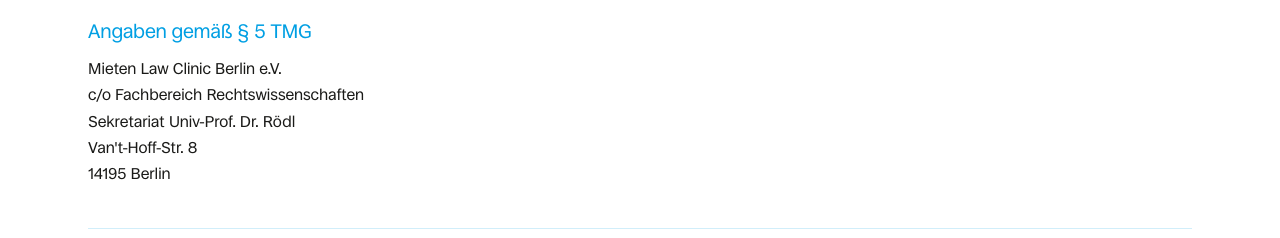
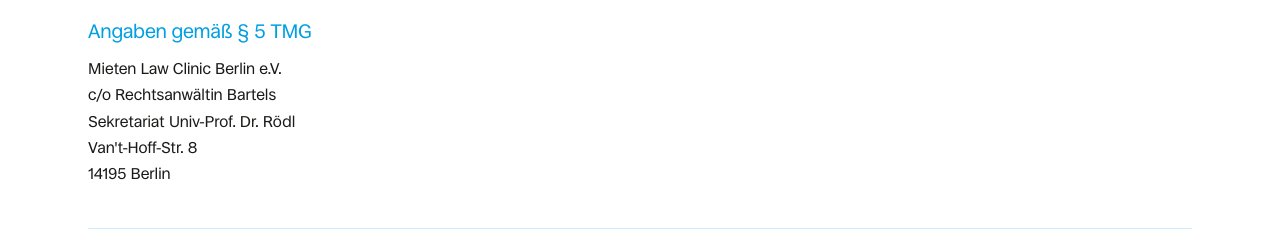
Before and after one commit to mietencheck/mietenlawclinic.de, a plain HTML site: page pages/footer/impressum.html in a window 1280 px wide. Shown: the part 201-439 px from the top of the page. Drawn offline with Linux system fonts and the light colour scheme.

Commit message:
Update impressum.html

```diff
--- a/pages/footer/impressum.html
+++ b/pages/footer/impressum.html
@@ -20,7 +20,7 @@
       <h2>Angaben gemäß § 5 TMG</h2>
       <p>
         Mieten Law Clinic Berlin e.V.<br>
-        c/o Fachbereich Rechtswissenschaften<br>
+        c/o Rechtsanwältin Bartels<br>
         Sekretariat Univ-Prof. Dr. Rödl<br>
         Van't-Hoff-Str. 8<br>
         14195 Berlin
```
